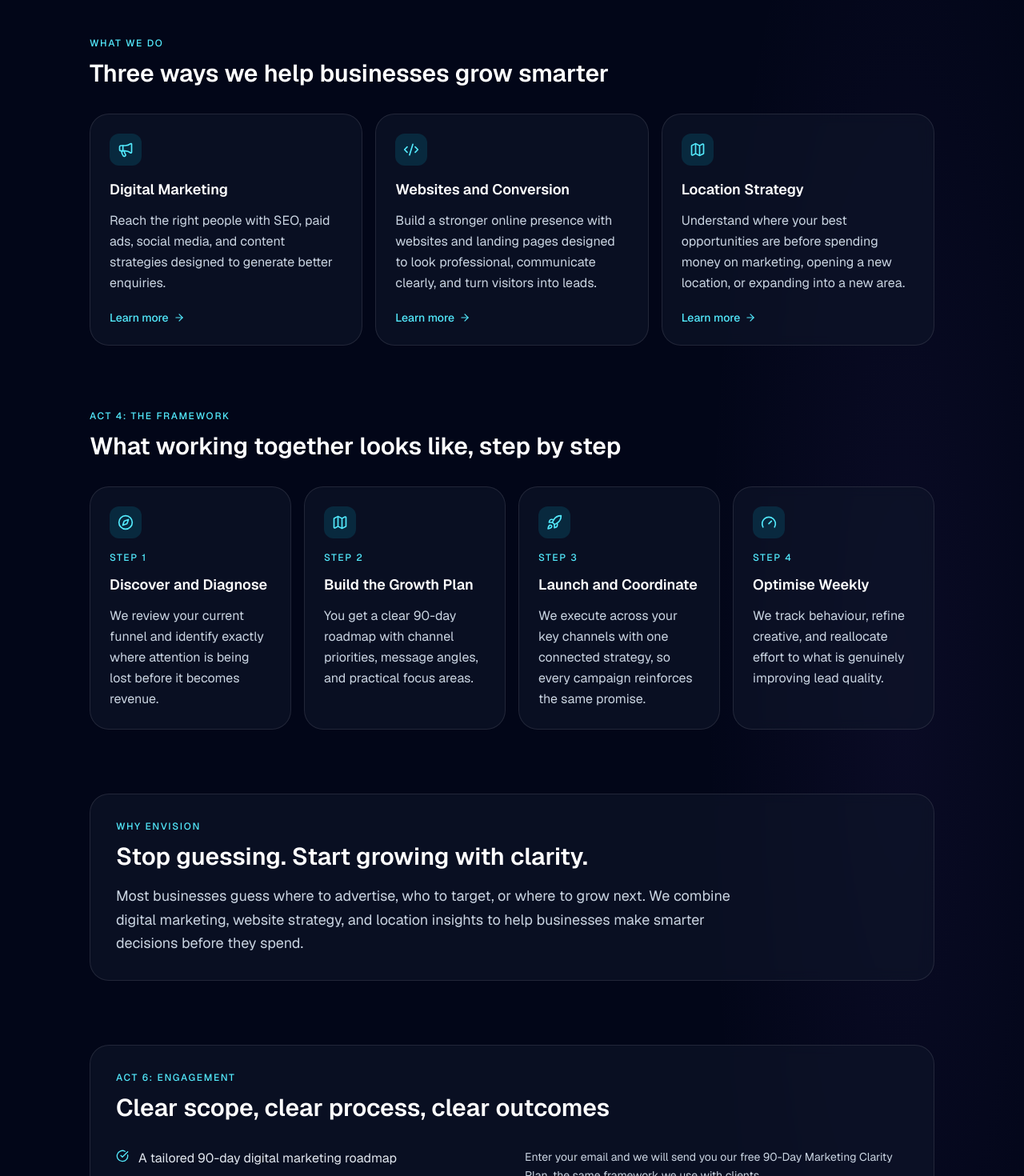
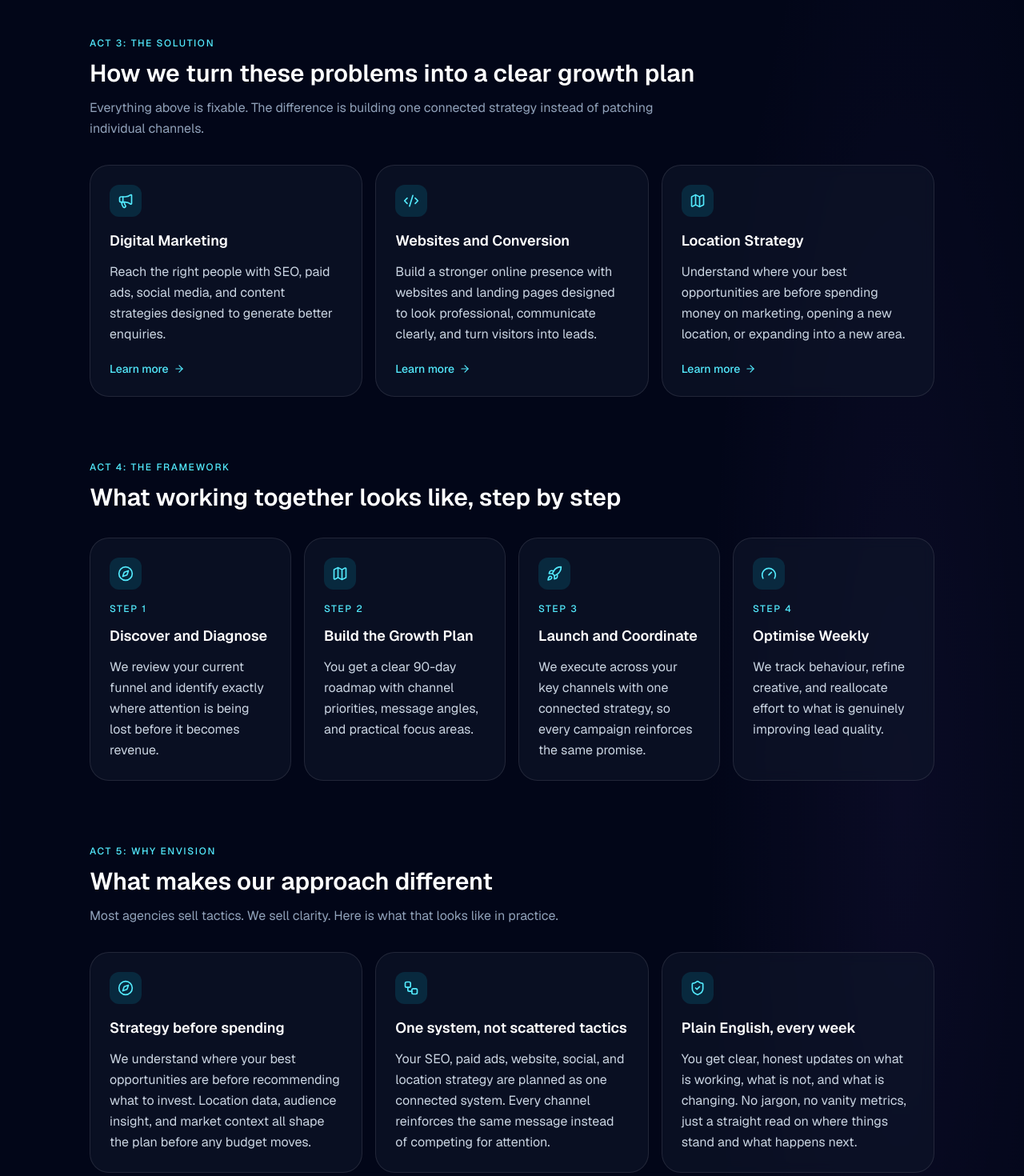
Before and after one commit to D34alt/envision-digital-solution, a Next.js app: page / in a window 1280 px wide. Shown: the part 1840-3310 px from the top of the page at 80% size. Built offline with nearby package versions, Linux system fonts and the light colour scheme; no server answers.

Commit message:
fix: restore full story arc - Act 3 label, Act 5 differentiator cards, narrative bridges

```diff
--- a/app/page.tsx
+++ b/app/page.tsx
@@ -21,6 +21,8 @@ import {
   Network,
   Rocket,
   Share2,
+  ShieldCheck,
+  Workflow,
 } from "lucide-react";
 
 const frictions = [
@@ -86,6 +88,27 @@ const servicePillars = [
     description:
       "Understand where your best opportunities are before spending money on marketing, opening a new location, or expanding into a new area.",
     href: "/location-strategy",
+  },
+];
+
+const differentiators = [
+  {
+    icon: Compass,
+    title: "Strategy before spending",
+    description:
+      "We understand where your best opportunities are before recommending what to invest. Location data, audience insight, and market context all shape the plan before any budget moves.",
+  },
+  {
+    icon: Workflow,
+    title: "One system, not scattered tactics",
+    description:
+      "Your SEO, paid ads, website, social, and location strategy are planned as one connected system. Every channel reinforces the same message instead of competing for attention.",
+  },
+  {
+    icon: ShieldCheck,
+    title: "Plain English, every week",
+    description:
+      "You get clear, honest updates on what is working, what is not, and what is changing. No jargon, no vanity metrics, just a straight read on where things stand and what happens next.",
   },
 ];
 
@@ -342,10 +365,14 @@ export default function Home() {
 
 <section id="services" className="mt-20 scroll-mt-8">
           <div className="max-w-3xl space-y-3">
-            <p className={chapterClass}>What we do</p>
+            <p className={chapterClass}>Act 3: The solution</p>
             <h2 className="text-2xl font-semibold text-white sm:text-3xl">
-              Three ways we help businesses grow smarter
+              How we turn these problems into a clear growth plan
             </h2>
+            <p className="text-base leading-relaxed text-slate-400">
+              Everything above is fixable. The difference is building one
+              connected strategy instead of patching individual channels.
+            </p>
           </div>
           <div className="mt-8 grid gap-4 md:grid-cols-3">
             {servicePillars.map((service) => {
@@ -408,17 +435,34 @@ export default function Home() {
         </section>
 
         <section className="mt-20">
-          <div className={`${panelClass} p-6 sm:p-8`}>
-            <p className={chapterClass}>Why Envision</p>
-            <h2 className="mt-3 max-w-2xl text-2xl font-semibold text-white sm:text-3xl">
-              Stop guessing. Start growing with clarity.
+          <div className="max-w-3xl space-y-3">
+            <p className={chapterClass}>Act 5: Why Envision</p>
+            <h2 className="text-2xl font-semibold text-white sm:text-3xl">
+              What makes our approach different
             </h2>
-            <p className="mt-4 max-w-3xl text-base leading-relaxed text-slate-300 sm:text-lg">
-              Most businesses guess where to advertise, who to target, or where
-              to grow next. We combine digital marketing, website strategy, and
-              location insights to help businesses make smarter decisions before
-              they spend.
+            <p className="text-base leading-relaxed text-slate-400">
+              Most agencies sell tactics. We sell clarity. Here is what that
+              looks like in practice.
             </p>
+          </div>
+          <div className="mt-8 grid gap-4 md:grid-cols-3">
+            {differentiators.map((item) => {
+              const Icon = item.icon;
+
+              return (
+                <article key={item.title} className={cardClass}>
+                  <div className="inline-flex h-10 w-10 items-center justify-center rounded-xl bg-cyan-500/15 text-cyan-300">
+                    <Icon className="h-5 w-5" />
+                  </div>
+                  <h3 className="mt-4 text-lg font-semibold text-white">
+                    {item.title}
+                  </h3>
+                  <p className="mt-3 text-sm leading-relaxed text-slate-300 sm:text-base">
+                    {item.description}
+                  </p>
+                </article>
+              );
+            })}
           </div>
         </section>
 
```
